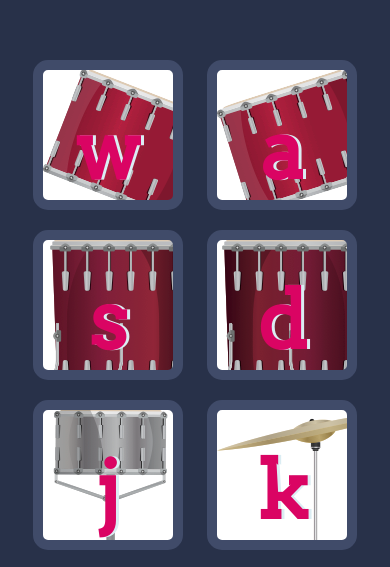
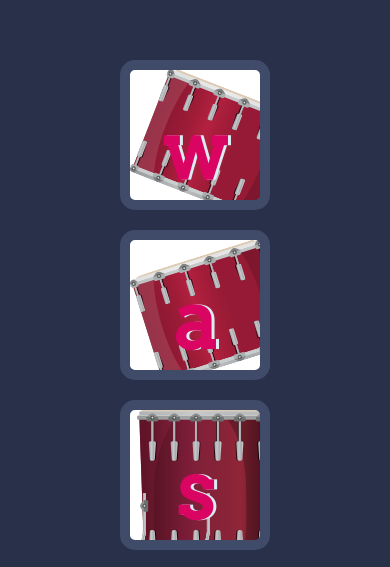
Before and after one commit to sadhanasharma1/Drum-Kit_Innov, a plain HTML site: page index.html in a window 390 px wide. Shown: the part 255-822 px from the top of the page. Drawn offline with Linux system fonts and the light colour scheme.

Commit message:
Update drumKit.css

```diff
--- a/drumKit.css
+++ b/drumKit.css
@@ -97,3 +97,11 @@ background-image: url("tom1.png") ;
 .footer-link:hover{
     color: #EAF6F6;
 }
+@media screen and (max-width:1200px){
+   .set,h1{
+       display:flex;
+       flex-direction:column;
+       align-items:center;
+       justify-content:center;
+   }
+}
```
